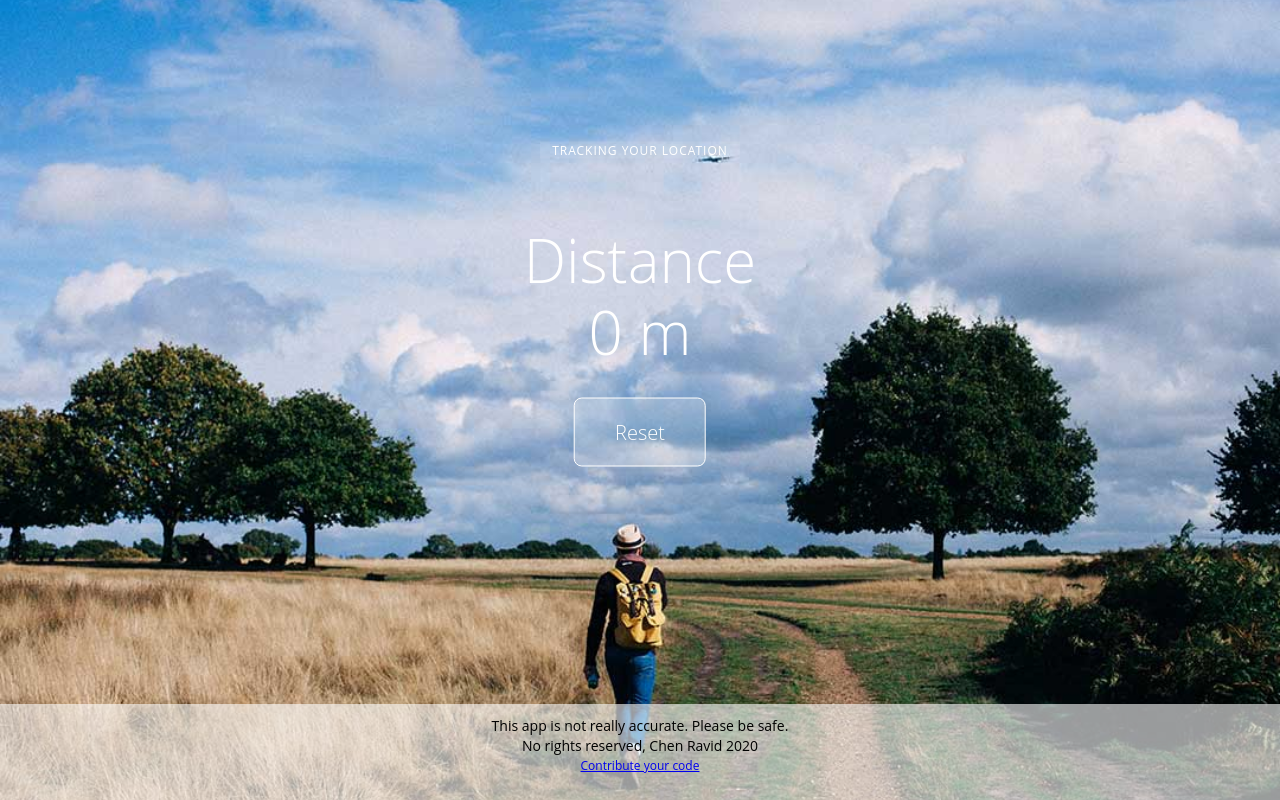
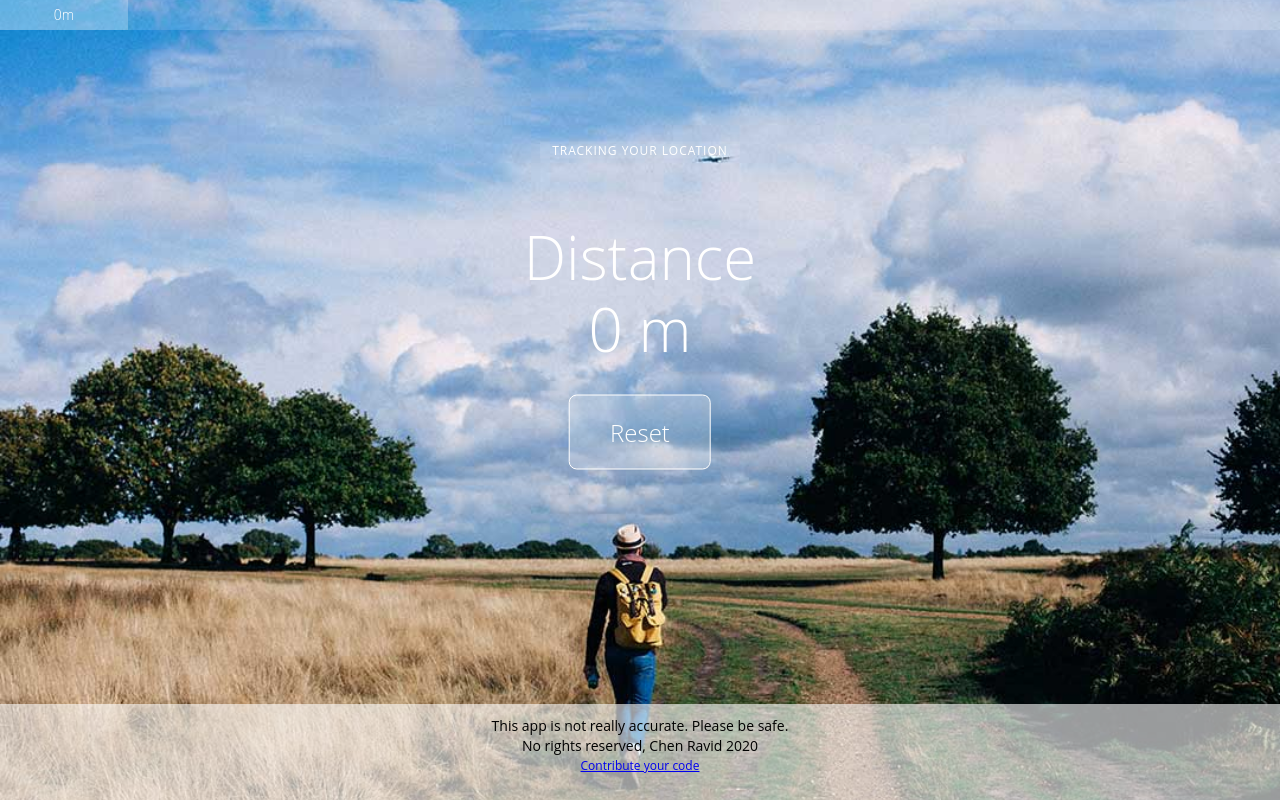
Before and after one commit to chendravid/100meter-app, a website: page index.html in a window 1280 px wide. Drawn offline with Linux system fonts and the light colour scheme.

Commit message:
Progress bar
Added progress bar + vibrate when leaving 100M.

```diff
--- a/index.html
+++ b/index.html
@@ -21,20 +21,23 @@
 
 
 <body>
-
 <div class="bg">
 <div class="header">
+
+<div id="progress">
+  <div id="progressBar">0m</div>
+</div>
+
 <div class="status"> Tracking your location </div>
+
  <div class="distanceTitle"> Distance <p>
       <span id="distance">0</span> m <p>
       <button onclick="restart()" class="btn"> Reset</button>
-      </div>
 </div>
 
 <div class="footer">
     <div class="footerText"> This app is not really accurate. Please be safe. <p> No rights reserved, Chen Ravid 2020 <p style="font-size: 12px"> <a href="https://github.com/chendravid/100meter-app">Contribute your code</a>
 </div>
-
 
 </body>
 
@@ -54,6 +57,10 @@ else {
 //init stuff
 document.getElementById('distance').innerHTML = "0";
 var startPos;
+var distance;
+var progBar = document.getElementById("progressBar")
+
+
 
 //get current location
 navigator.geolocation.getCurrentPosition(function(position) {
@@ -63,10 +70,46 @@ navigator.geolocation.getCurrentPosition(function(position) {
 
 //start tracking location
 navigator.geolocation.watchPosition(function(position) {
-document.getElementById('distance').innerHTML =
-    calculateDistance(startPos.coords.latitude, startPos.coords.longitude,
+distance = calculateDistance(startPos.coords.latitude, startPos.coords.longitude,
                       position.coords.latitude, position.coords.longitude);
+document.getElementById('distance').innerHTML = distance;
+
+//update progress bar
+if (distance >= 100) {
+
+      progBar.style.width = 100 + "%";
+      progBar.innerHTML = "Too Far!";
+      window.navigator.vibrate(200);
+
+      } else {
+
+      progBar.style.width = distance + "%";
+      progBar.innerHTML = "";
+      }
     });
+
+
+
+
+/*var i = 0;
+function move() {
+  if (i == 0) {
+    i = 1;
+
+    var width = 1;
+    var id = setInterval(frame, 10);
+    function frame() {
+      if (width >= 100) {
+        clearInterval(id);
+        i = 0;
+      } else {
+        width++;
+
+      }
+    }
+  }
+}*/
+
 
 //some math
 function calculateDistance(lat1, lon1, lat2, lon2) {
@@ -92,6 +135,10 @@ function restart(){
   location.reload();
 }
 
+
+
+
+
 </script>
 
 </body>
--- a/public/css/styles.css
+++ b/public/css/styles.css
@@ -1,6 +1,7 @@
 body, html {
   height: 100%;
   margin: 0;
+  overflow: hidden;
 
 }
 
@@ -59,10 +60,10 @@ body, html {
   border: 1px solid #FFFFFF;
   color: white;
   padding: 20px 40px;
-  font-size: 20px;
+  font-size: 24px;
   cursor: pointer;
   font-family: Open Sans;
-  font-style: normal;
+  font-style: nomal;
   font-weight: 200;
   border-radius: 8px;
 }
@@ -119,3 +120,21 @@ body, html {
     box-shadow: 0 0 0 70px rgba(0, 0, 0, 0);
   }
 }
+
+#progress {
+  width: 100%;
+  background-color: rgba(255,255,255,.15);
+}
+
+#progressBar {
+  width: 10%;
+  height: 30px;
+  background-color: rgba(255,255,255,.25);
+  text-align: center; /* To center it horizontally (if you want) */
+  line-height: 30px; /* To center it vertically */
+  color: white;
+  font-family: Open Sans;
+  font-style: normal;
+  font-weight: 200;
+  font-size: 14px;
+}
```
Lines whose indentation alone changed are shown as unchanged.
